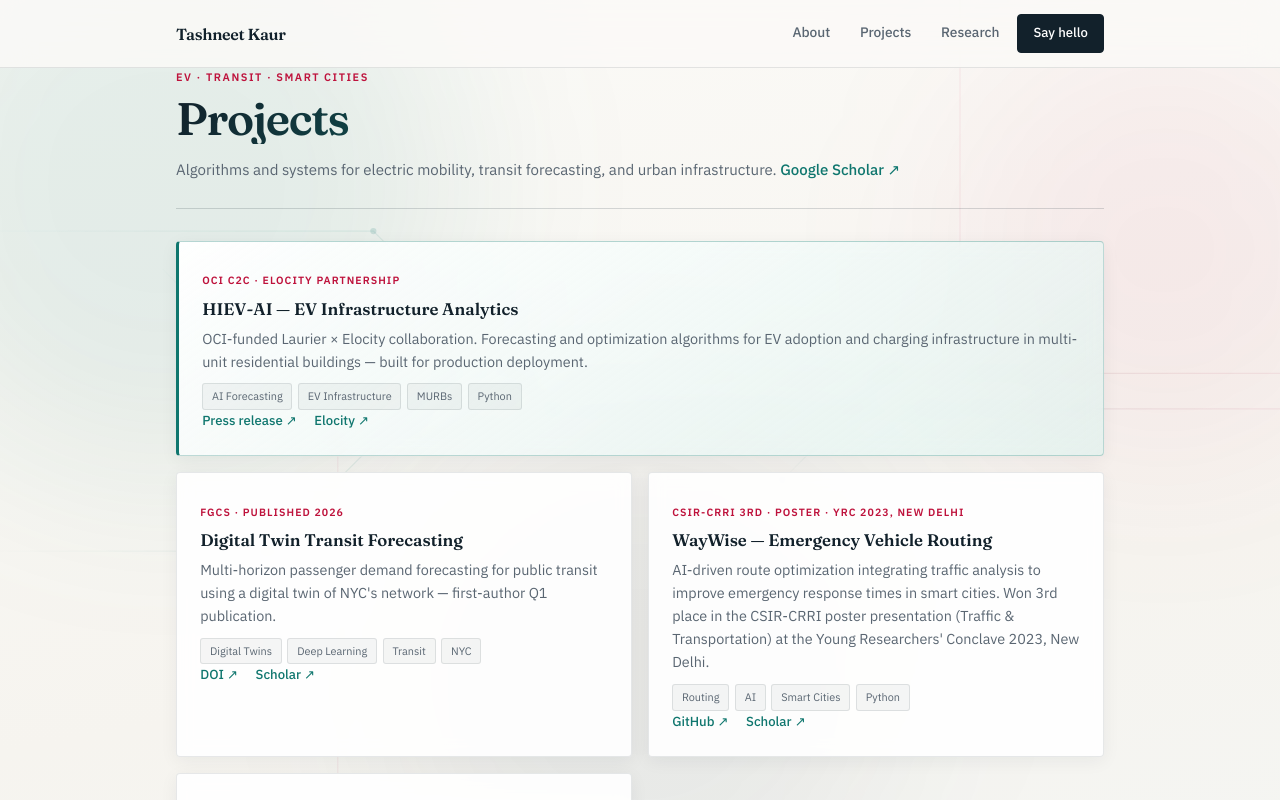
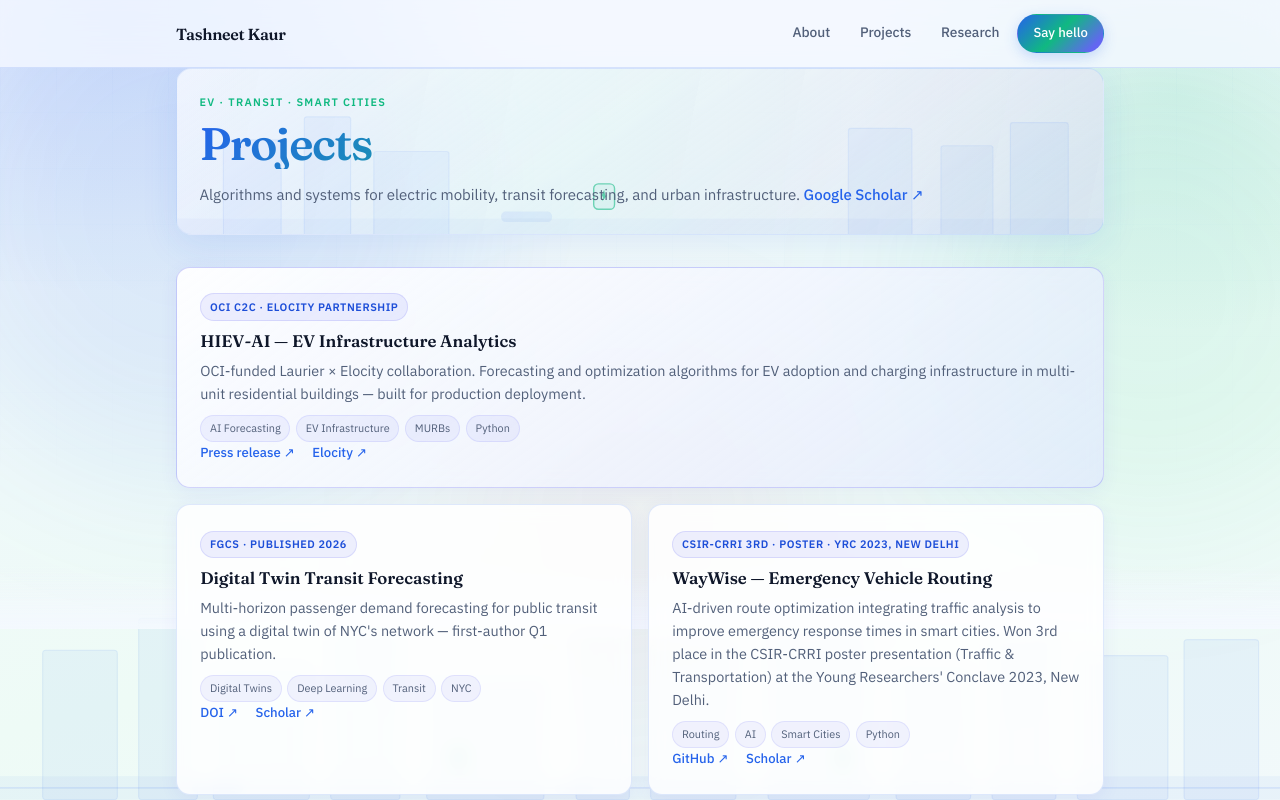
Before and after one commit to Tashneet-30/Tashneet-, a Next.js app: page /projects in a window 1280 px wide. Shown: the top 800 px of the page. Built offline with nearby package versions, Linux system fonts and the light colour scheme.

Commit message:
Revert "Merge pull request #18 from Tashneet-30/cursor/scholar-theme-refresh-5295"
This reverts commit 3ad8437d50f3d22447eb18a6fff31c76cdfdb79d, reversing
changes made to df7536c871d44c1f0cc332a4f2ff4a735e2b2534.

```diff
--- a/app/globals.css
+++ b/app/globals.css
@@ -1,24 +1,21 @@
 :root {
-  --bg: #fbfaf7;
-  --bg-soft: #f2efe9;
-  --bg-card: rgba(255, 255, 255, 0.9);
-  --ink: #12212b;
-  --text: #12212b;
-  --text-muted: #5a6672;
-  --accent: #0f766e;
-  --accent-hover: #115e59;
-  --accent-light: #d9f2ee;
-  --accent-blue: #0e7490;
-  --accent-ev: #0f766e;
-  --accent-ai: #1e3a5f;
-  --accent-warm: #be123c;
-  --accent-gold: #b45309;
-  --border: rgba(18, 33, 43, 0.1);
-  --border-strong: rgba(18, 33, 43, 0.16);
-  --shadow: 0 8px 30px rgba(18, 33, 43, 0.07);
-  --shadow-lg: 0 18px 48px rgba(18, 33, 43, 0.1);
-  --gradient-brand: linear-gradient(120deg, #12212b 0%, #0f766e 55%, #be123c 100%);
-  --gradient-surface: linear-gradient(145deg, rgba(255, 255, 255, 0.97) 0%, rgba(242, 239, 233, 0.7) 100%);
+  --bg: #f4f8ff;
+  --bg-soft: #e8f2ff;
+  --bg-card: rgba(255, 255, 255, 0.86);
+  --text: #0f172a;
+  --text-muted: #52607a;
+  --accent: #2563eb;
+  --accent-hover: #1d4ed8;
+  --accent-light: #dbeafe;
+  --accent-blue: #0ea5e9;
+  --accent-ev: #10b981;
+  --accent-ai: #6366f1;
+  --accent-warm: #db2777;
+  --border: rgba(37, 99, 235, 0.14);
+  --shadow: 0 10px 36px rgba(37, 99, 235, 0.1);
+  --shadow-lg: 0 20px 50px rgba(37, 99, 235, 0.14);
+  --gradient-brand: linear-gradient(135deg, #2563eb 0%, #10b981 48%, #6366f1 88%);
+  --gradient-surface: linear-gradient(145deg, rgba(255, 255, 255, 0.96) 0%, rgba(219, 234, 254, 0.55) 100%);
   --max-width: 42rem;
   --max-wide: 58rem;
   --font-display: var(--font-display), Georgia, serif;
@@ -39,7 +36,11 @@ body {
   margin: 0;
   min-height: 100vh;
   background-color: var(--bg);
-  background-image: linear-gradient(170deg, #fbfaf7 0%, #f6f4ef 55%, #f3f6f5 100%);
+  background-image:
+    radial-gradient(ellipse 55% 45% at 8% 0%, rgba(37, 99, 235, 0.16), transparent 55%),
+    radial-gradient(ellipse 50% 40% at 92% 8%, rgba(16, 185, 129, 0.12), transparent 50%),
+    radial-gradient(ellipse 45% 35% at 75% 95%, rgba(99, 102, 241, 0.1), transparent 50%),
+    linear-gradient(165deg, #f4f8ff 0%, #eefbf6 48%, #f5f7ff 100%);
   color: var(--text);
   font-family: var(--font-body);
   font-size: 1rem;
@@ -47,7 +48,20 @@ body {
   -webkit-font-smoothing: antialiased;
 }
 
-/* Mobility backdrop — quiet editorial atmosphere */
+body::before {
+  content: "";
+  position: fixed;
+  inset: 0;
+  background-image:
+    linear-gradient(rgba(37, 99, 235, 0.025) 1px, transparent 1px),
+    linear-gradient(90deg, rgba(37, 99, 235, 0.025) 1px, transparent 1px);
+  background-size: 56px 56px;
+  pointer-events: none;
+  z-index: -2;
+  mask-image: linear-gradient(180deg, rgba(0, 0, 0, 0.5) 0%, transparent 70%);
+}
+
+/* Mobility backdrop — soft urban atmosphere, no animation */
 .mobility-backdrop {
   position: fixed;
   inset: 0;
@@ -56,42 +70,44 @@ body {
   pointer-events: none;
 }
 
-.mobility-backdrop__aurora {
+.mobility-backdrop__glow {
   position: absolute;
   border-radius: 50%;
-  filter: blur(90px);
+  filter: blur(80px);
 }
 
-.mobility-backdrop__aurora--one {
-  width: 46vw;
-  height: 46vw;
-  top: -14%;
-  left: -10%;
-  background: rgba(15, 118, 110, 0.09);
+.mobility-backdrop__glow--blue {
+  width: 42vw;
+  height: 42vw;
+  top: -8%;
+  left: -6%;
+  background: rgba(37, 99, 235, 0.1);
 }
 
-.mobility-backdrop__aurora--two {
-  width: 34vw;
-  height: 34vw;
-  top: 4%;
+.mobility-backdrop__glow--ev {
+  width: 36vw;
+  height: 36vw;
+  top: 8%;
   right: -8%;
-  background: rgba(190, 18, 60, 0.05);
+  background: rgba(16, 185, 129, 0.08);
 }
 
-.mobility-backdrop__aurora--three {
-  width: 40vw;
-  height: 40vw;
-  bottom: -16%;
-  left: 30%;
-  background: rgba(30, 58, 95, 0.06);
+.mobility-backdrop__glow--warm {
+  width: 28vw;
+  height: 28vw;
+  bottom: 12%;
+  left: 35%;
+  background: rgba(219, 39, 119, 0.05);
 }
 
-.mobility-backdrop__network {
+.mobility-backdrop__skyline {
   position: absolute;
-  inset: 0;
+  bottom: 0;
+  left: 0;
   width: 100%;
-  height: 100%;
-  opacity: 0.55;
+  height: auto;
+  min-height: 180px;
+  opacity: 0.9;
 }
 
 a {
@@ -121,8 +137,8 @@ a:hover {
   top: 0;
   z-index: 100;
   padding: 0.9rem 0;
-  background: rgba(251, 250, 247, 0.86);
-  backdrop-filter: blur(16px) saturate(1.15);
+  background: rgba(244, 248, 255, 0.82);
+  backdrop-filter: blur(16px) saturate(1.2);
   border-bottom: 1px solid var(--border);
 }
 
@@ -170,25 +186,26 @@ a:hover {
 
 .nav-link:hover {
   color: var(--accent-hover);
-  background: rgba(15, 118, 110, 0.08);
+  background: rgba(37, 99, 235, 0.1);
 }
 
 .nav-cta {
   padding: 0.42rem 0.95rem;
-  border-radius: 4px;
+  border-radius: 100px;
   font-size: 0.82rem;
   font-weight: 500;
   text-decoration: none;
   color: white !important;
-  background: var(--ink);
-  border: 1px solid var(--ink);
-  transition: background 0.15s ease, border-color 0.15s ease;
+  background: var(--gradient-brand);
+  border: 1px solid transparent;
+  box-shadow: 0 4px 14px rgba(37, 99, 235, 0.22);
+  transition: transform 0.15s ease, box-shadow 0.15s ease;
 }
 
 .nav-cta:hover {
   color: white !important;
-  background: var(--accent);
-  border-color: var(--accent);
+  box-shadow: 0 6px 18px rgba(37, 99, 235, 0.32);
+  transform: translateY(-1px);
 }
 
 .site-main {
@@ -199,78 +216,19 @@ a:hover {
 .hero-block {
   padding: 2.75rem 0 2.25rem;
   border-bottom: 1px solid var(--border);
+  background:
+    linear-gradient(180deg, rgba(255, 255, 255, 0.65) 0%, transparent 100%),
+    radial-gradient(ellipse 70% 80% at 100% 0%, rgba(16, 185, 129, 0.08), transparent 60%);
   position: relative;
+  overflow: hidden;
 }
 
-/* Status + credibility signals */
-.status-banner {
-  margin: 2rem 0 0;
-  padding: 1.4rem 1.5rem;
-  border: 1px solid var(--border-strong);
-  border-left: 3px solid var(--accent);
-  border-radius: 4px;
-  background: var(--gradient-surface);
-  box-shadow: var(--shadow);
-}
-
-.status-banner__pill {
-  display: flex;
-  align-items: flex-start;
-  gap: 0.6rem;
-  margin: 0 0 1.25rem;
-  font-size: 0.9rem;
-  font-weight: 500;
-  line-height: 1.6;
-  color: var(--ink);
-}
-
-.status-banner__dot {
-  flex-shrink: 0;
-  width: 8px;
-  height: 8px;
-  margin-top: 0.5rem;
-  border-radius: 50%;
-  background: var(--accent);
-  box-shadow: 0 0 0 4px rgba(15, 118, 110, 0.14);
-}
-
-.signal-grid {
-  display: grid;
-  grid-template-columns: repeat(4, 1fr);
-  gap: 1rem;
-  margin: 0;
-  padding: 1.25rem 0 0;
-  border-top: 1px solid var(--border);
-}
-
-.signal {
-  min-width: 0;
-}
-
-.signal__value {
-  font-family: var(--font-display);
-  font-size: 1.3rem;
-  font-weight: 600;
-  line-height: 1.1;
-  color: var(--accent);
-  letter-spacing: -0.02em;
-}
-
-.signal__label {
-  margin: 0.3rem 0 0;
-  font-size: 0.76rem;
-  line-height: 1.45;
-  color: var(--text-muted);
-}
-
-.status-banner__note {
-  margin: 1.1rem 0 0;
-  font-size: 0.82rem;
-  color: var(--text-muted);
-}
-
-.status-banner__note a {
-  font-weight: 600;
+.hero-block--mobility::after {
+  content: "";
+  position: absolute;
+  inset: 0;
+  background: linear-gradient(90deg, transparent 0%, rgba(37, 99, 235, 0.03) 50%, transparent 100%);
+  pointer-events: none;
 }
 
 .hero-layout {
@@ -294,7 +252,7 @@ a:hover {
 .profile-photo__frame {
   position: relative;
   padding: 3px;
-  border-radius: 6px;
+  border-radius: 16px;
   background: var(--gradient-brand);
   box-shadow: var(--shadow-lg);
 }
@@ -303,7 +261,7 @@ a:hover {
   display: block;
   width: 100%;
   height: auto;
-  border-radius: 4px;
+  border-radius: 13px;
   background: var(--bg-soft);
 }
 
@@ -331,7 +289,7 @@ a:hover {
   align-items: center;
   justify-content: center;
   aspect-ratio: 5 / 6;
-  border-radius: 4px;
+  border-radius: 13px;
   background: var(--gradient-surface);
   font-family: var(--font-display);
   font-size: 2.5rem;
@@ -420,16 +378,16 @@ a:hover {
   padding: 1.15rem 1.2rem;
   background: var(--bg-card);
   border: 1px solid var(--border);
-  border-radius: 4px;
+  border-radius: 12px;
   text-decoration: none;
   backdrop-filter: blur(10px);
-  box-shadow: 0 4px 18px rgba(18, 33, 43, 0.05);
+  box-shadow: 0 4px 18px rgba(37, 99, 235, 0.06);
   transition: transform 0.2s ease, border-color 0.2s ease, box-shadow 0.2s ease;
 }
 
 .focus-card:hover {
   transform: translateY(-3px);
-  border-color: rgba(15, 118, 110, 0.28);
+  border-color: rgba(37, 99, 235, 0.28);
   box-shadow: var(--shadow);
 }
 
@@ -483,7 +441,7 @@ a:hover {
 
 .hero-cta:hover {
   color: var(--accent);
-  border-color: rgba(15, 118, 110, 0.32);
+  border-color: rgba(99, 102, 241, 0.35);
   background: white;
 }
 
@@ -491,32 +449,42 @@ a:hover {
   background: var(--gradient-brand);
   color: white !important;
   border-color: transparent;
-  box-shadow: 0 6px 20px rgba(15, 118, 110, 0.28);
+  box-shadow: 0 6px 20px rgba(99, 102, 241, 0.28);
 }
 
 .hero-cta--primary:hover {
   color: white !important;
-  box-shadow: 0 8px 24px rgba(18, 33, 43, 0.2);
+  box-shadow: 0 8px 24px rgba(99, 102, 241, 0.38);
   transform: translateY(-1px);
 }
 
 /* Section cards — shared highlight panel */
 .section-card {
   position: relative;
+  overflow: hidden;
   background: var(--gradient-surface);
-  border: 1px solid var(--border-strong);
-  border-left: 3px solid var(--accent);
-  border-radius: 4px;
-  padding: 1.75rem 1.6rem;
-  box-shadow: var(--shadow);
+  border: 1px solid var(--border);
+  border-radius: 16px;
+  padding: 1.85rem 1.6rem;
+  box-shadow: var(--shadow-lg);
+}
+
+.section-card::before {
+  content: "";
+  position: absolute;
+  top: 0;
+  left: 0;
+  right: 0;
+  height: 3px;
+  background: var(--gradient-brand);
 }
 
 .section-card > h2 {
-  font-family: var(--font-body);
-  font-size: 0.72rem;
-  font-weight: 700;
+  font-family: var(--font-display);
+  font-size: 0.75rem;
+  font-weight: 600;
   text-transform: uppercase;
-  letter-spacing: 0.14em;
+  letter-spacing: 0.1em;
   color: var(--accent);
   margin: 0 0 1.25rem;
 }
@@ -586,12 +554,9 @@ a:hover {
 }
 
 .recognition-section h2 {
-  font-family: var(--font-body);
-  font-size: 0.72rem;
-  font-weight: 700;
-  text-transform: uppercase;
-  letter-spacing: 0.14em;
-  color: var(--accent);
+  font-family: var(--font-display);
+  font-size: 1rem;
+  font-weight: 600;
   margin: 0 0 1.1rem;
 }
 
@@ -604,16 +569,16 @@ a:hover {
 .recognition-card {
   background: var(--bg-card);
   border: 1px solid var(--border);
-  border-radius: 4px;
+  border-radius: 12px;
   padding: 1.05rem 1.15rem;
   backdrop-filter: blur(8px);
-  box-shadow: 0 4px 16px rgba(18, 33, 43, 0.05);
+  box-shadow: 0 4px 16px rgba(79, 70, 229, 0.06);
   transition: transform 0.2s ease, box-shadow 0.2s ease, border-color 0.2s ease;
 }
 
 .recognition-card:hover {
   transform: translateY(-3px);
-  border-color: rgba(15, 118, 110, 0.28);
+  border-color: rgba(99, 102, 241, 0.28);
   box-shadow: var(--shadow);
 }
 
@@ -634,13 +599,13 @@ a:hover {
 
 /* Content strip */
 .content-strip {
-  margin: 2rem 0;
-  padding: 1.75rem 1.6rem;
-  border-radius: 4px;
-  background: linear-gradient(135deg, rgba(15, 118, 110, 0.07) 0%, rgba(190, 18, 60, 0.05) 100%),
-    rgba(255, 255, 255, 0.72);
-  border: 1px solid var(--border-strong);
-  border-left: 3px solid var(--accent-warm);
+  margin: 3rem 0;
+  padding: 1.85rem 1.7rem;
+  border-radius: 16px;
+  background:
+    linear-gradient(135deg, rgba(99, 102, 241, 0.12) 0%, rgba(14, 165, 233, 0.1) 55%, rgba(139, 92, 246, 0.1) 100%),
+    rgba(255, 255, 255, 0.55);
+  border: 1px solid rgba(99, 102, 241, 0.18);
   box-shadow: var(--shadow);
 }
 
@@ -651,7 +616,6 @@ a:hover {
   margin: 0 0 0.75rem;
   line-height: 1.35;
   max-width: 28rem;
-  color: var(--ink);
 }
 
 .content-strip p {
@@ -670,19 +634,19 @@ a:hover {
 .social-chip {
   display: inline-flex;
   padding: 0.44rem 1rem;
-  border-radius: 4px;
+  border-radius: 100px;
   font-size: 0.84rem;
   font-weight: 500;
   text-decoration: none;
-  background: var(--ink);
+  background: var(--gradient-brand);
   color: white !important;
-  border: 1px solid var(--ink);
-  transition: background 0.15s ease, border-color 0.15s ease;
+  box-shadow: 0 4px 16px rgba(99, 102, 241, 0.25);
+  transition: transform 0.15s ease, box-shadow 0.15s ease;
 }
 
 .social-chip:hover {
-  background: var(--accent);
-  border-color: var(--accent);
+  transform: translateY(-2px);
+  box-shadow: 0 8px 22px rgba(99, 102, 241, 0.35);
   color: white !important;
 }
 
@@ -694,9 +658,9 @@ a:hover {
 }
 
 .social-chip--outline:hover {
-  border-color: rgba(15, 118, 110, 0.32);
+  border-color: rgba(99, 102, 241, 0.35);
   color: var(--accent) !important;
-  box-shadow: 0 4px 14px rgba(15, 118, 110, 0.14);
+  box-shadow: 0 4px 14px rgba(99, 102, 241, 0.12);
 }
 
 /* Connect */
@@ -753,12 +717,25 @@ a:hover {
 
 .page-header--mobility {
   position: relative;
-  padding: 0 0 1.5rem;
-  border-bottom: 1px solid var(--border-strong);
+  overflow: hidden;
+  padding: 1.5rem 1.4rem 1.6rem;
+  border-radius: 16px;
+  border: 1px solid var(--border);
+  background: var(--gradient-surface);
+  box-shadow: var(--shadow);
 }
 
 .mobility-page-header-bg {
-  display: none;
+  position: absolute;
+  inset: 0;
+  opacity: 0.65;
+  pointer-events: none;
+}
+
+.mobility-page-header-bg__img {
+  width: 100%;
+  height: 100%;
+  object-fit: cover;
 }
 
 .page-header__content {
@@ -768,10 +745,10 @@ a:hover {
 
 .page-eyebrow {
   font-size: 0.68rem;
-  font-weight: 700;
-  letter-spacing: 0.14em;
+  font-weight: 600;
+  letter-spacing: 0.12em;
   text-transform: uppercase;
-  color: var(--accent-warm);
+  color: var(--accent-ev);
   margin: 0 0 0.4rem;
 }
 
@@ -812,15 +789,15 @@ a:hover {
   padding: 1.4rem 1.45rem;
   background: var(--bg-card);
   border: 1px solid var(--border);
-  border-radius: 4px;
+  border-radius: 14px;
   backdrop-filter: blur(8px);
-  box-shadow: 0 4px 18px rgba(18, 33, 43, 0.06);
+  box-shadow: 0 4px 18px rgba(79, 70, 229, 0.07);
   transition: transform 0.25s ease, box-shadow 0.25s ease, border-color 0.25s ease;
 }
 
 .bento-card:hover .bento-card__inner {
   transform: translateY(-4px);
-  border-color: rgba(15, 118, 110, 0.3);
+  border-color: rgba(99, 102, 241, 0.32);
   box-shadow: var(--shadow-lg);
 }
 
@@ -829,22 +806,23 @@ a:hover {
 }
 
 .bento-card--featured .bento-card__inner {
-  background: linear-gradient(145deg, rgba(255, 255, 255, 0.97) 0%, rgba(217, 242, 238, 0.55) 100%);
-  border-color: rgba(15, 118, 110, 0.28);
-  border-left: 3px solid var(--accent);
+  background:
+    linear-gradient(145deg, rgba(255, 255, 255, 0.95) 0%, rgba(224, 231, 255, 0.65) 100%);
+  border-color: rgba(99, 102, 241, 0.28);
 }
 
 .bento-card__badge {
   display: inline-block;
-  font-size: 0.66rem;
-  font-weight: 700;
-  letter-spacing: 0.1em;
+  font-size: 0.68rem;
+  font-weight: 600;
+  letter-spacing: 0.05em;
   text-transform: uppercase;
-  color: var(--accent-warm);
-  background: none;
-  border: none;
-  padding: 0;
-  margin: 0 0 0.5rem;
+  color: var(--accent-hover);
+  background: rgba(99, 102, 241, 0.1);
+  border: 1px solid rgba(99, 102, 241, 0.16);
+  padding: 0.2rem 0.55rem;
+  border-radius: 100px;
+  margin: 0 0 0.55rem;
 }
 
 .bento-card__meta {
@@ -861,12 +839,12 @@ a:hover {
 }
 
 .bento-card__status {
-  font-size: 0.64rem;
-  font-weight: 700;
+  font-size: 0.65rem;
+  font-weight: 600;
   text-transform: uppercase;
-  letter-spacing: 0.08em;
-  padding: 0.14rem 0.45rem;
-  border-radius: 3px;
+  letter-spacing: 0.05em;
+  padding: 0.12rem 0.4rem;
+  border-radius: 100px;
   background: var(--accent-light);
   color: var(--accent-hover);
 }
@@ -914,18 +892,18 @@ a:hover {
 .tag {
   font-size: 0.68rem;
   padding: 0.18rem 0.55rem;
-  border-radius: 3px;
-  background: rgba(18, 33, 43, 0.04);
+  border-radius: 100px;
+  background: rgba(99, 102, 241, 0.08);
   color: var(--text-muted);
-  border: 1px solid var(--border);
+  border: 1px solid rgba(99, 102, 241, 0.12);
 }
 
 .thesis-note {
   margin-top: 2rem;
   padding: 1.45rem 1.55rem;
   background: var(--gradient-surface);
-  border: 1px solid rgba(18, 33, 43, 0.12);
-  border-radius: 4px;
+  border: 1px solid rgba(99, 102, 241, 0.18);
+  border-radius: 14px;
   border-left: 3px solid var(--accent-violet);
   box-shadow: var(--shadow);
 }
--- a/app/page.tsx
+++ b/app/page.tsx
@@ -6,7 +6,6 @@ import {
   RecognitionList,
 } from "@/components/site";
 import { HeroAside } from "@/components/hero-visual";
-import { StatusBanner } from "@/components/status-banner";
 import { site } from "@/lib/content";
 
 export default function AboutPage() {
@@ -66,8 +65,6 @@ export default function AboutPage() {
             </div>
             <HeroAside />
           </div>
-
-          <StatusBanner />
         </div>
       </section>
 
--- a/components/mobility-backdrop.tsx
+++ b/components/mobility-backdrop.tsx
@@ -1,50 +1,83 @@
 export function MobilityBackdrop() {
   return (
     <div className="mobility-backdrop" aria-hidden="true">
-      <div className="mobility-backdrop__aurora mobility-backdrop__aurora--one" />
-      <div className="mobility-backdrop__aurora mobility-backdrop__aurora--two" />
-      <div className="mobility-backdrop__aurora mobility-backdrop__aurora--three" />
+      <div className="mobility-backdrop__glow mobility-backdrop__glow--blue" />
+      <div className="mobility-backdrop__glow mobility-backdrop__glow--ev" />
+      <div className="mobility-backdrop__glow mobility-backdrop__glow--warm" />
 
       <svg
-        className="mobility-backdrop__network"
-        viewBox="0 0 1440 900"
-        preserveAspectRatio="xMidYMid slice"
+        className="mobility-backdrop__skyline"
+        viewBox="0 0 1200 220"
+        preserveAspectRatio="xMidYMax slice"
         xmlns="http://www.w3.org/2000/svg"
       >
         <defs>
-          <linearGradient id="corridor" x1="0" y1="0" x2="1" y2="0">
-            <stop offset="0%" stopColor="#0f766e" stopOpacity="0" />
-            <stop offset="50%" stopColor="#0f766e" stopOpacity="0.28" />
-            <stop offset="100%" stopColor="#be123c" stopOpacity="0.12" />
+          <linearGradient id="sky-fade" x1="0" y1="0" x2="0" y2="1">
+            <stop offset="0%" stopColor="#f4f8ff" stopOpacity="0" />
+            <stop offset="100%" stopColor="#f4f8ff" stopOpacity="1" />
           </linearGradient>
         </defs>
 
-        {/* Mobility corridors — isometric network suggestion */}
-        <g stroke="url(#corridor)" strokeWidth="1.25" fill="none">
-          <path d="M-40 260 L420 260 L620 460 L1480 460" />
-          <path d="M-40 620 L300 620 L500 420 L1480 420" />
-          <path d="M180 -40 L180 300 L380 500 L380 940" />
-          <path d="M1080 -40 L1080 340 L880 540 L880 940" />
+        {/* Urban skyline — static, minimal */}
+        <g fill="rgba(37, 99, 235, 0.06)" stroke="rgba(37, 99, 235, 0.1)" strokeWidth="1">
+          <rect x="40" y="80" width="70" height="140" rx="3" />
+          <rect x="130" y="50" width="55" height="170" rx="3" />
+          <rect x="200" y="95" width="90" height="125" rx="3" />
+          <rect x="310" y="60" width="65" height="160" rx="3" />
+          <rect x="400" y="110" width="110" height="110" rx="3" />
+          <rect x="540" y="40" width="50" height="180" rx="3" />
+          <rect x="610" y="75" width="80" height="145" rx="3" />
+          <rect x="720" y="55" width="95" height="165" rx="3" />
+          <rect x="840" y="100" width="70" height="120" rx="3" />
+          <rect x="930" y="65" width="60" height="155" rx="3" />
+          <rect x="1010" y="85" width="85" height="135" rx="3" />
+          <rect x="1110" y="70" width="70" height="150" rx="3" />
         </g>
 
-        {/* Network junctions */}
-        {[
-          [420, 260],
-          [620, 460],
-          [300, 620],
-          [500, 420],
-          [380, 500],
-          [1080, 340],
-          [880, 540],
-        ].map(([cx, cy], i) => (
-          <circle
-            key={i}
-            cx={cx}
-            cy={cy}
-            r="3.5"
-            fill="rgba(15, 118, 110, 0.28)"
+        {/* Road */}
+        <rect x="0" y="198" width="1200" height="22" fill="rgba(37, 99, 235, 0.05)" />
+        <line
+          x1="0"
+          y1="209"
+          x2="1200"
+          y2="209"
+          stroke="rgba(37, 99, 235, 0.12)"
+          strokeWidth="1.5"
+        />
+
+        {/* Transit line */}
+        <rect x="180" y="204" width="48" height="10" rx="5" fill="rgba(37, 99, 235, 0.14)" />
+        <rect x="520" y="204" width="36" height="10" rx="5" fill="rgba(37, 99, 235, 0.1)" />
+
+        {/* EV charging — MURB context */}
+        <g transform="translate(420, 168)">
+          <rect
+            x="0"
+            y="0"
+            width="20"
+            height="26"
+            rx="5"
+            fill="rgba(16, 185, 129, 0.1)"
+            stroke="rgba(16, 185, 129, 0.35)"
+            strokeWidth="1.2"
           />
-        ))}
+          <path d="M10 6 L7 13 H9 L8.5 18 L13 11 H11 Z" fill="#10b981" opacity="0.85" />
+        </g>
+        <g transform="translate(780, 168)">
+          <rect
+            x="0"
+            y="0"
+            width="20"
+            height="26"
+            rx="5"
+            fill="rgba(16, 185, 129, 0.1)"
+            stroke="rgba(16, 185, 129, 0.35)"
+            strokeWidth="1.2"
+          />
+          <path d="M10 6 L7 13 H9 L8.5 18 L13 11 H11 Z" fill="#10b981" opacity="0.85" />
+        </g>
+
+        <rect x="0" y="0" width="1200" height="60" fill="url(#sky-fade)" />
       </svg>
     </div>
   );
--- a/components/profile-photo.tsx
+++ b/components/profile-photo.tsx
@@ -15,8 +15,8 @@ export function ProfilePhoto() {
         />
       </div>
       <figcaption className="profile-photo__caption">
-        <strong>Graduate Researcher</strong>
-        AI for transportation &amp; sustainable cities
+        <strong>Smart Mobility Research</strong>
+        EV infrastructure · Transit AI · Urban systems
       </figcaption>
     </figure>
   );
```
Also changed, not shown: components/status-banner.tsx (deleted, +0 -33 lines).
